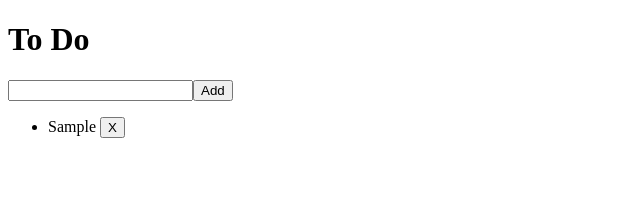
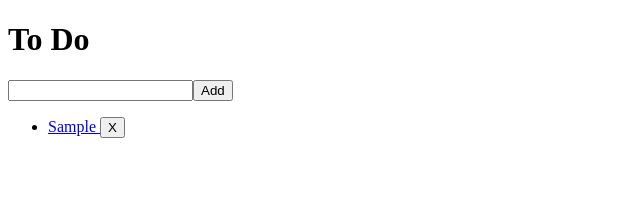
Before and after one commit to YooHyeok/react-redux-app, a React (Create React App) app: page / in a window 1280 px wide. Both pictures are taken after typing "Sample" into the empty fields and a click on the button "Add". Shown: the top 208 px of the page, without its empty margins (0-640 px from the left). Built offline with nearby package versions, Linux system fonts and the light colour scheme.

Commit message:
feat: ToDo컴포넌트 - Link 추가 및 url 파라미터를 위한 id props 처리

```diff
--- a/src/component/ToDo.js
+++ b/src/component/ToDo.js
@@ -1,14 +1,17 @@
 import { connect } from "react-redux"
 import { actionCreator } from "../redux/store"
+import { Link } from "react-router-dom";
 
-function ToDo({data, deleteToDo}) {
+function ToDo({data, id, deleteToDo}) {
   console.log("ToDo렌더링")
   function onClick() {
     deleteToDo();
   }
   return (
     <li>
-      {data} <button onClick={onClick}>X</button>
+      <Link to={`/${id}`}>
+        {data} <button onClick={onClick}>X</button>
+      </Link>
     </li>
   )
 }
```
